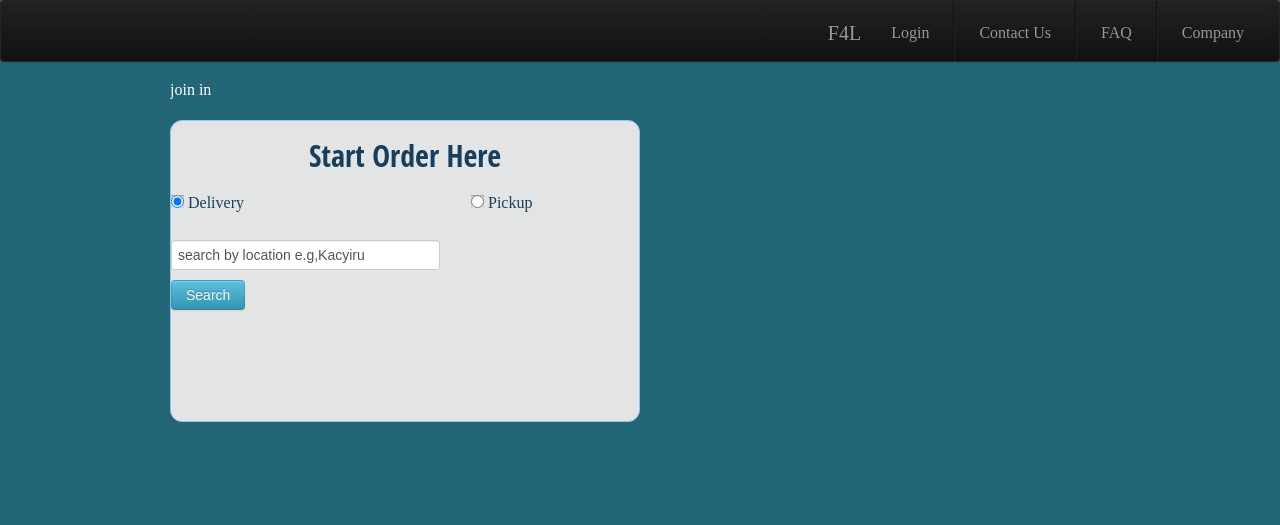
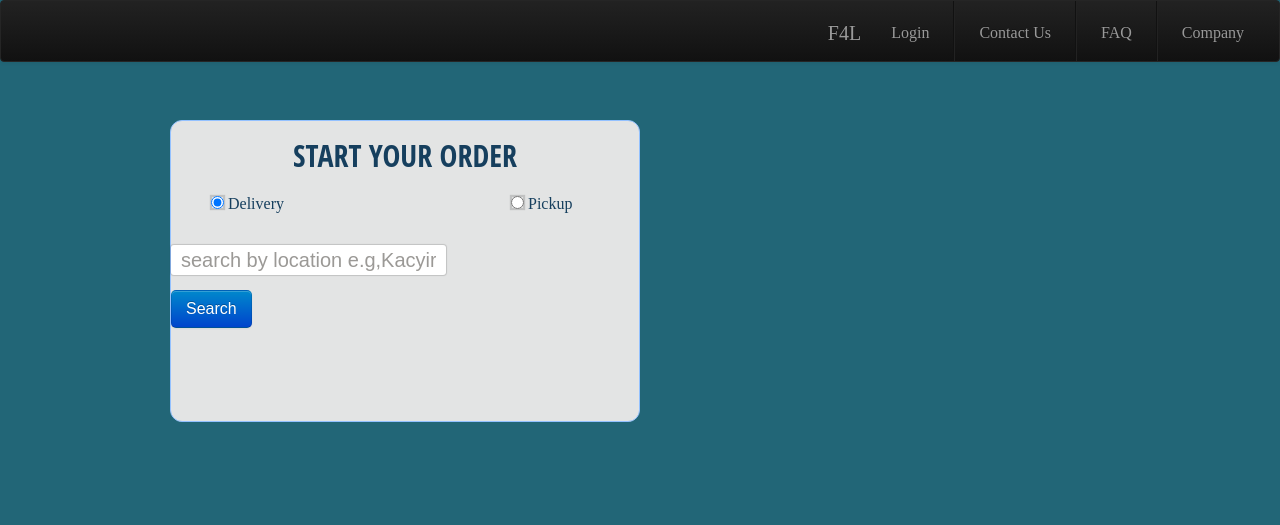
Before and after one commit to kLabRW/foodcourt, a Django app: template templates/public/home.html in a window 1280 px wide; the page is wider, and only the part inside the window is pictured. Shown: the top 525 px of that part. Run offline with Django 3.2, Linux system fonts and the light colour scheme; the template is opened without the code that fills it, so the values that code supplies are empty; parts of the project's set-up code (start-up, migrations or seed data) failed here and were passed over; some libraries are stand-ins or nearby versions.

Commit message:
static files updating

```diff
--- a/live/static/maincss/impression.css
+++ b/live/static/maincss/impression.css
@@ -1,4 +1,4 @@
-html, body, div, span, applet, object, iframe, h1,h2,h3,h4,h5,h6, p, blockquote, pre, a, abbr, acronym, address, big, cite, code, del, dfn, em, img, ins, kbd, q, s, samp, small, strike, strong, sub, sup, tt, var, b, u, i, center, dl, dt, dd, ol, ul, li, fieldset, form, label, legend, table, caption, tbody, tfoot, thead, tr, th, td, article, aside, canvas, details, embed, figure, figcaption, footer, header, hgroup, menu, nav, output, ruby, section, summary, time, mark, audio, video{margin:0;padding:0;border:0;outline:0;font-size:100%;font:inherit;vertical-align:baseline;text-decoration:none}article, aside, details, figcaption, figure, footer, header, hgroup, menu, nav, section{display:block}body{line-height:1}ol, ul{list-style:none}blockquote, q{quotes:none}blockquote:before, blockquote:after, q:before, q:after{content:'';content:none}table{border-collapse:collapse;border-spacing:0}body{cursor:default}
+html, body, div, span, applet, object, iframe, h1,h2,h3,h4,h5,h6, p, blockquote, pre, a, abbr, acronym, address, big, cite, code, del, dfn, em, img, ins, kbd, q, s, samp, small, strike, strong, sub, sup, tt, var, b, u, i, center, dl, dt, dd, ol, ul, li, fieldset, form, label, legend, table, caption, tbody, tfoot, thead, tr, th, td, article, aside, canvas, details, embed, figure, figcaption, footer, header, hgroup, menu, nav, output, ruby, section, summary, time, mark, audio, video{margin:0;border:0;outline:0;font-size:100%;font:inherit;vertical-align:baseline;text-decoration:none}article, aside, details, figcaption, figure, footer, header, hgroup, menu, nav, section{display:block}body{line-height:1}ol, ul{list-style:none}blockquote, q{quotes:none}blockquote:before, blockquote:after, q:before, q:after{content:'';content:none}table{border-collapse:collapse;border-spacing:0}body{cursor:default}
 
 
 # header{
--- a/static/maincss/impression.css
+++ b/static/maincss/impression.css
@@ -1,4 +1,4 @@
-html, body, div, span, applet, object, iframe, h1,h2,h3,h4,h5,h6, p, blockquote, pre, a, abbr, acronym, address, big, cite, code, del, dfn, em, img, ins, kbd, q, s, samp, small, strike, strong, sub, sup, tt, var, b, u, i, center, dl, dt, dd, ol, ul, li, fieldset, form, label, legend, table, caption, tbody, tfoot, thead, tr, th, td, article, aside, canvas, details, embed, figure, figcaption, footer, header, hgroup, menu, nav, output, ruby, section, summary, time, mark, audio, video{margin:0;padding:0;border:0;outline:0;font-size:100%;font:inherit;vertical-align:baseline;text-decoration:none}article, aside, details, figcaption, figure, footer, header, hgroup, menu, nav, section{display:block}body{line-height:1}ol, ul{list-style:none}blockquote, q{quotes:none}blockquote:before, blockquote:after, q:before, q:after{content:'';content:none}table{border-collapse:collapse;border-spacing:0}body{cursor:default}
+html, body, div, span, applet, object, iframe, h1,h2,h3,h4,h5,h6, p, blockquote, pre, a, abbr, acronym, address, big, cite, code, del, dfn, em, img, ins, kbd, q, s, samp, small, strike, strong, sub, sup, tt, var, b, u, i, center, dl, dt, dd, ol, ul, li, fieldset, form, label, legend, table, caption, tbody, tfoot, thead, tr, th, td, article, aside, canvas, details, embed, figure, figcaption, footer, header, hgroup, menu, nav, output, ruby, section, summary, time, mark, audio, video{margin:0;border:0;outline:0;font-size:100%;font:inherit;vertical-align:baseline;text-decoration:none}article, aside, details, figcaption, figure, footer, header, hgroup, menu, nav, section{display:block}body{line-height:1}ol, ul{list-style:none}blockquote, q{quotes:none}blockquote:before, blockquote:after, q:before, q:after{content:'';content:none}table{border-collapse:collapse;border-spacing:0}body{cursor:default}
 
 
 # header{
--- a/templates/public/home.html
+++ b/templates/public/home.html
@@ -4,10 +4,10 @@
 {% block order-content %}
 <div id="ordering-content-wrapper">
  <div id="resto-search" class="frontbox searchbox">
-  <h2 class="headin"> Start Order Here</h2>
+  <h2 class="headin"> START YOUR ORDER</h2>
   <div>
-  <form style="position: absolute;" method="get" action="{% url search %}">
-  <div class="radio-button">
+  <form class="search_form" style="position: absolute;" method="get" action="{% url search %}">
+ <div class="radio-button">
   <ul>
    <li id="DeliveryOption" style="float: left; color: #163F5E;">
     <input id="DelivrySelectionOption" type="radio" checked="checked" value="D" name="deliveryType" /> Delivery
@@ -16,16 +16,16 @@
     <input id="PickupOptionSelection" class="" type="radio" value="P" name="deliveryType" /> Pickup
    </li>
   </ul>
-  </div>
   <br>
    <input type="text" name="q" onfocus="if (this.value==this.defaultValue) this.value='';" value="search by location e.g,Kacyiru" />
    <br>
-   <button class="btn btn-info" type="submit">
-   <div class="text status">Search</div>
+   <button class="btn btn-large btn-primary" type="submit">
+    <div class="text status">Search</div>
    </button>
+ </div>
   </form>
  </div>
 </div>
-<p> join in</p>
+<!--<p> join in</p>-->
 
 {% endblock %}
--- a/templates/public/search.html
+++ b/templates/public/search.html
@@ -1,7 +1,6 @@
 {% extends "public_base.html" %}
 {% load thumbnail %}
 {% load url from future %}
-{% block title %}Don't you jus love easy food{% endblock %}
 {% block order-content %}
 <div class="clear"></div>
 <div class="results-area" style="position: static;">
--- a/templates/public_base.html
+++ b/templates/public_base.html
@@ -23,7 +23,7 @@
  <div class="navbar navbar-inverse">
    <div class="navbar-inner">
     <ul class="nav pull-right">
-    <li><a class="brand" href="#">F4L</a></li>
+    <li><a class="brand" href="/orders/">F4L</a></li>
     {% if perms.users.user.is_authenticated %}
      <li class=""><a href="{% url users.user_logout %}">Logout</a></li>
     {% else%}
```
